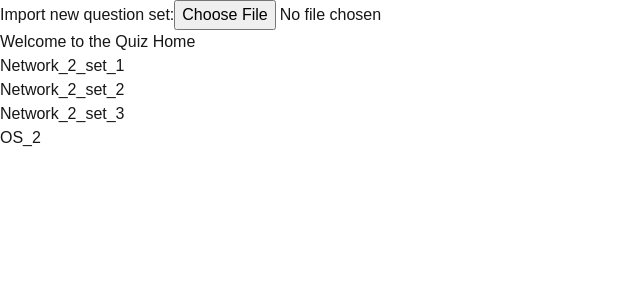
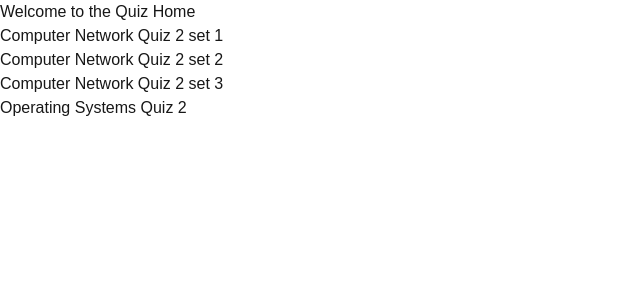
Before and after one commit to XunFlowerrr/os-network-mock-exam, a Next.js app: page / in a window 1280 px wide. Shown: the top 300 px of the page, without its empty margins (0-640 px from the left). Built offline with nearby package versions, Linux system fonts and the light colour scheme.

Commit message:
feat: update quiz data structure to include title and description

```diff
--- a/src/app/api/sets/route.ts
+++ b/src/app/api/sets/route.ts
@@ -5,8 +5,18 @@ import path from "path";
 export async function GET() {
   const dataPath = path.join(process.cwd(), "src", "data");
   const files = fs.readdirSync(dataPath);
-  // Return only .json files
-  const jsonFiles = files.filter((file) => file.endsWith(".json"));
+  // Return only .json files with name and displayName
+  const jsonFiles = files
+    .filter((file) => file.endsWith(".json"))
+    .map((file) => {
+      const filePath = path.join(dataPath, file);
+      const fileContents = fs.readFileSync(filePath, "utf-8");
+      const jsonData = JSON.parse(fileContents);
+      return {
+        name: file.replace(".json", ""),
+        displayName: jsonData.title,
+      };
+    });
   return NextResponse.json(jsonFiles);
 }
 
--- a/src/app/page.tsx
+++ b/src/app/page.tsx
@@ -3,7 +3,8 @@ import React, { useEffect, useState } from "react";
 import Link from "next/link";
 
 export default function Home() {
-  const [sets, setSets] = useState<string[]>([]);
+  // Update sets state to handle objects with name and displayName
+  const [sets, setSets] = useState<{ name: string; displayName: string }[]>([]);
   const [fileData, setFileData] = useState<any>(null);
   const [renameSet, setRenameSet] = useState("");
 
@@ -65,10 +66,10 @@ export default function Home() {
   return (
     <div className="mx-auto max-w-xl p-4">
       {/* File import interface */}
-      <div className="mb-4">
+      {/* <div className="mb-4">
         <label className="mr-2">Import new question set:</label>
         <input type="file" accept=".json" onChange={handleFileImport} />
-      </div>
+      </div> */}
 
       {/* Optional preview */}
       {fileData && <pre>{JSON.stringify(fileData, null, 2)}</pre>}
@@ -91,12 +92,14 @@ export default function Home() {
 
       <h1 className="text-2xl font-bold mb-4">Welcome to the Quiz Home</h1>
       <ul>
-        {sets.map((setName) => (
-          <li key={setName} className="mb-2">
-            <Link href={`/quiz/${setName.replace(".json", "")}`}>
-              <span className="text-blue-600 hover:underline">
-                {setName.replace(".json", "")}
-              </span>
+        {sets.map((set, index) => (
+          <li key={index} className="mb-2">
+            <Link href={`/quiz/${set.name}`}>
+              <div className="flex bg-slate-300 bg-opacity-20 p-2 rounded-md cursor-pointer hover:scale-[101%] transition-all duration-75">
+                <span className="hover">
+                  {set.displayName}
+                </span>
+              </div>
             </Link>
           </li>
         ))}
```
Also changed, not shown: src/app/quiz/[setName]/page.tsx (+14 -2 lines).
